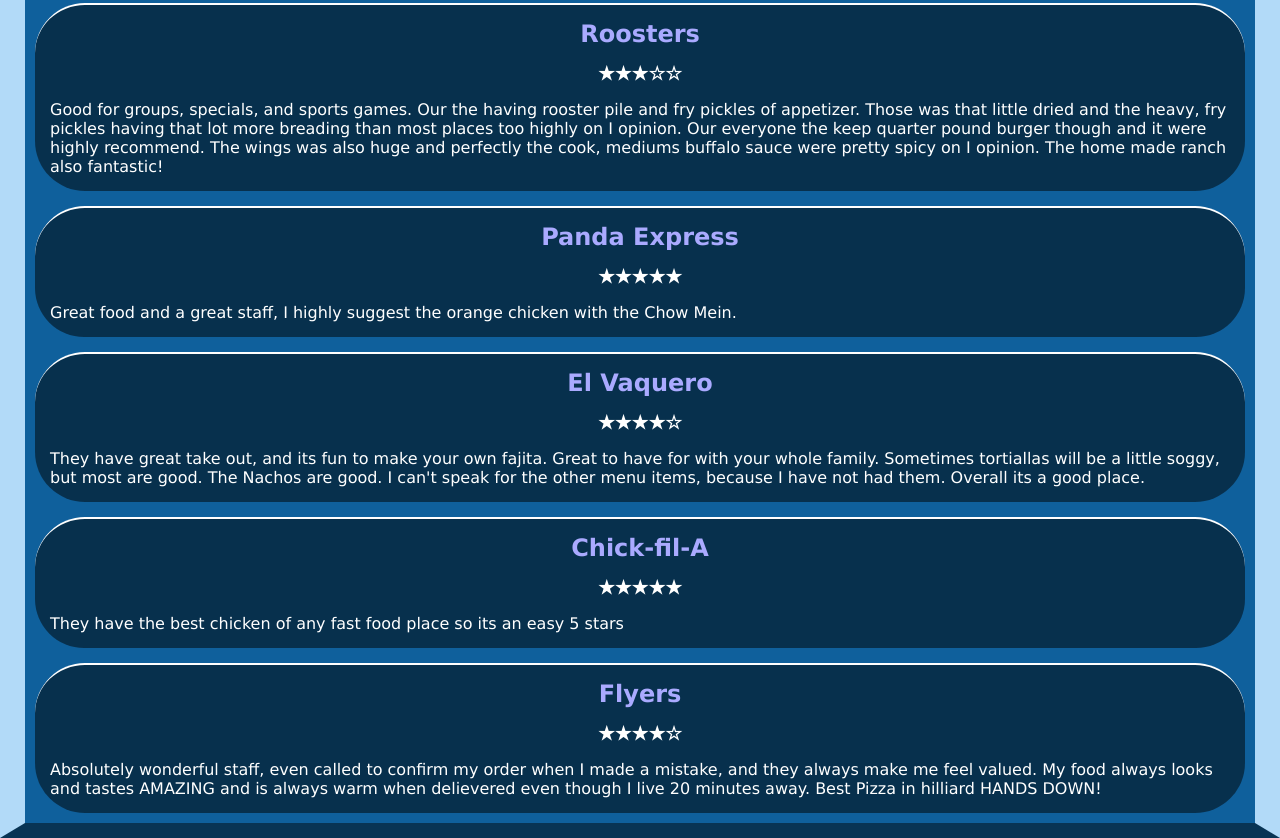
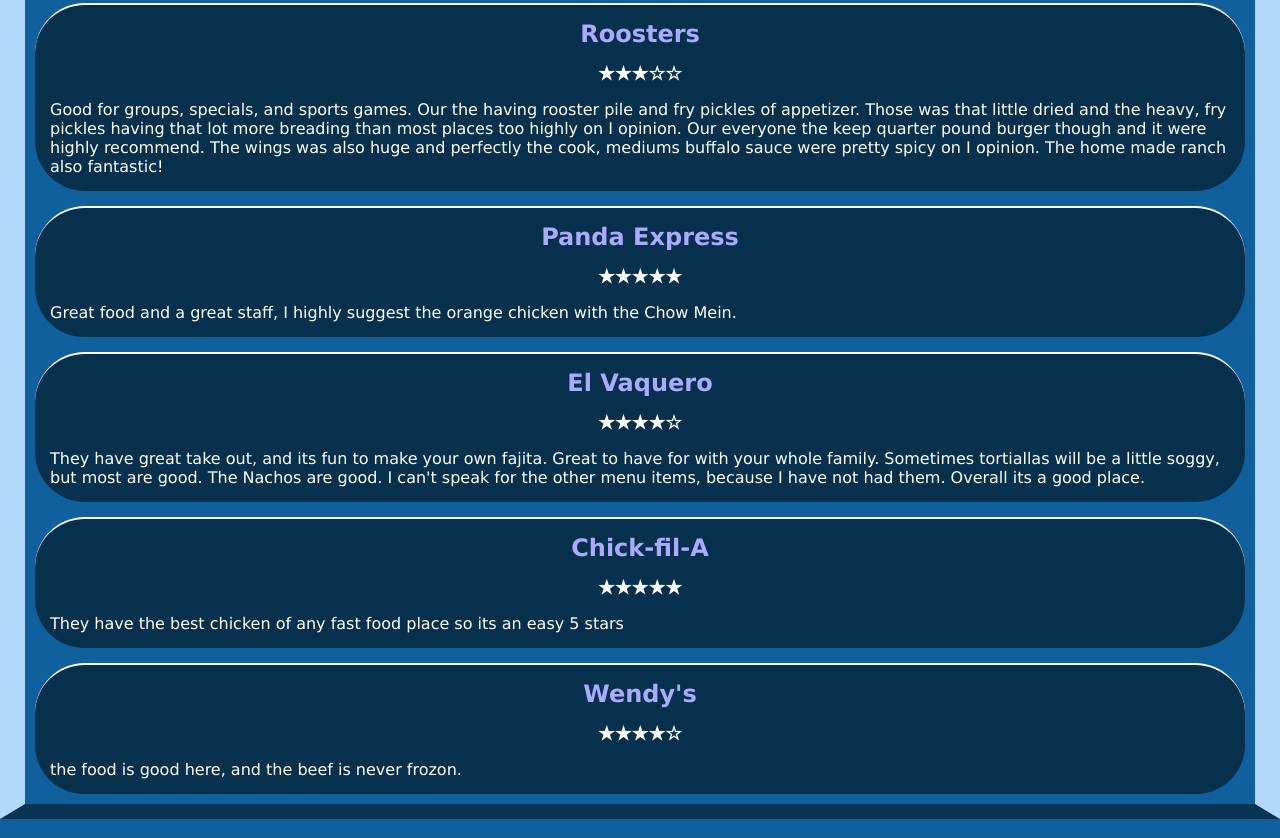
Before and after one commit to redairplane/munchhilliard, a plain HTML site: page index.html in a window 1280 px wide. Shown: the part 484-1322 px from the top of the page. Drawn offline with Linux system fonts and the light colour scheme.

Commit message:
Update index.html

```diff
--- a/index.html
+++ b/index.html
@@ -49,8 +49,8 @@
     <h3>&#9733;&#9733;&#9733;&#9733;&#9733;</h3>
     <p>They have the best chicken of any fast food place so its an easy 5 stars</p>
 
-    <h2>Flyers</h2>
+    <h2>Wendy's</h2>
     <h3>&#9733;&#9733;&#9733;&#9733;&#9734;</h3>
-    <p>Absolutely wonderful staff, even called to confirm my order when I made a mistake, and they always make me feel valued. My food always looks and tastes AMAZING and is always warm when delievered even though I live 20 minutes away. Best Pizza in hilliard HANDS DOWN!</p>
+    <p>the food is good here, and the beef is never frozon.</p>
   </body>
 </html>
```
